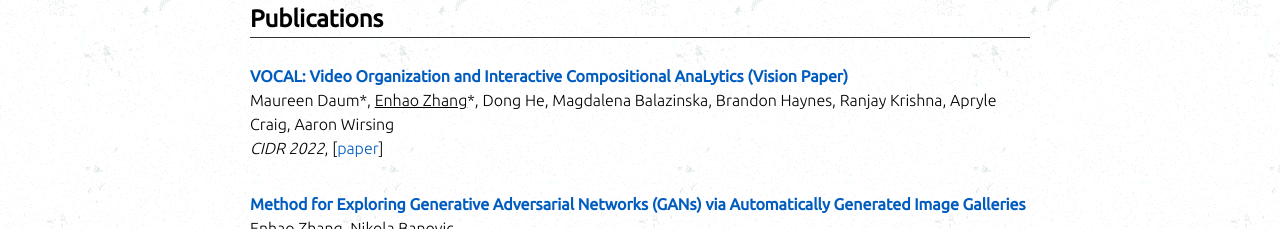
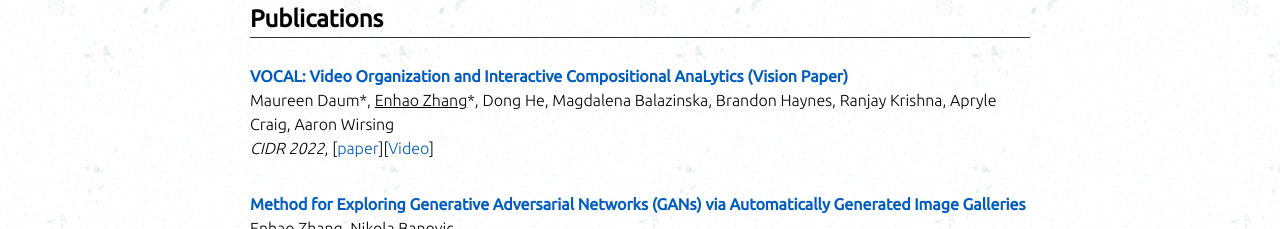
Before and after one commit to ZHANG-EH/ZHANG-EH.github.io, a plain HTML site: page index.html in a window 1280 px wide. Shown: the part 1140-1369 px from the top of the page. Drawn offline with nearby package versions, Linux system fonts and the light colour scheme; files whose address does not match are found by name.

Commit message:
add video for vocal

```diff
--- a/index.html
+++ b/index.html
@@ -94,7 +94,7 @@
           <p>
             <span class="pub-title">VOCAL: Video Organization and Interactive Compositional AnaLytics (Vision Paper)</span><br>
             Maureen Daum*, <u>Enhao Zhang</u>*, Dong He, Magdalena Balazinska, Brandon Haynes, Ranjay Krishna, Apryle Craig, Aaron Wirsing<br>
-            <i>CIDR 2022</i>, [<a href="http://cidrdb.org/cidr2022/papers/p41-daum.pdf">paper</a>]<br>
+            <i>CIDR 2022</i>, [<a href="http://cidrdb.org/cidr2022/papers/p41-daum.pdf">paper</a>][<a href="https://www.youtube.com/watch?v=b3WXC5zlyBA">Video</a>]<br>
           </p>
           <p>
             <span class="pub-title">Method for Exploring Generative Adversarial Networks (GANs) via Automatically Generated Image Galleries</span><br>
```
